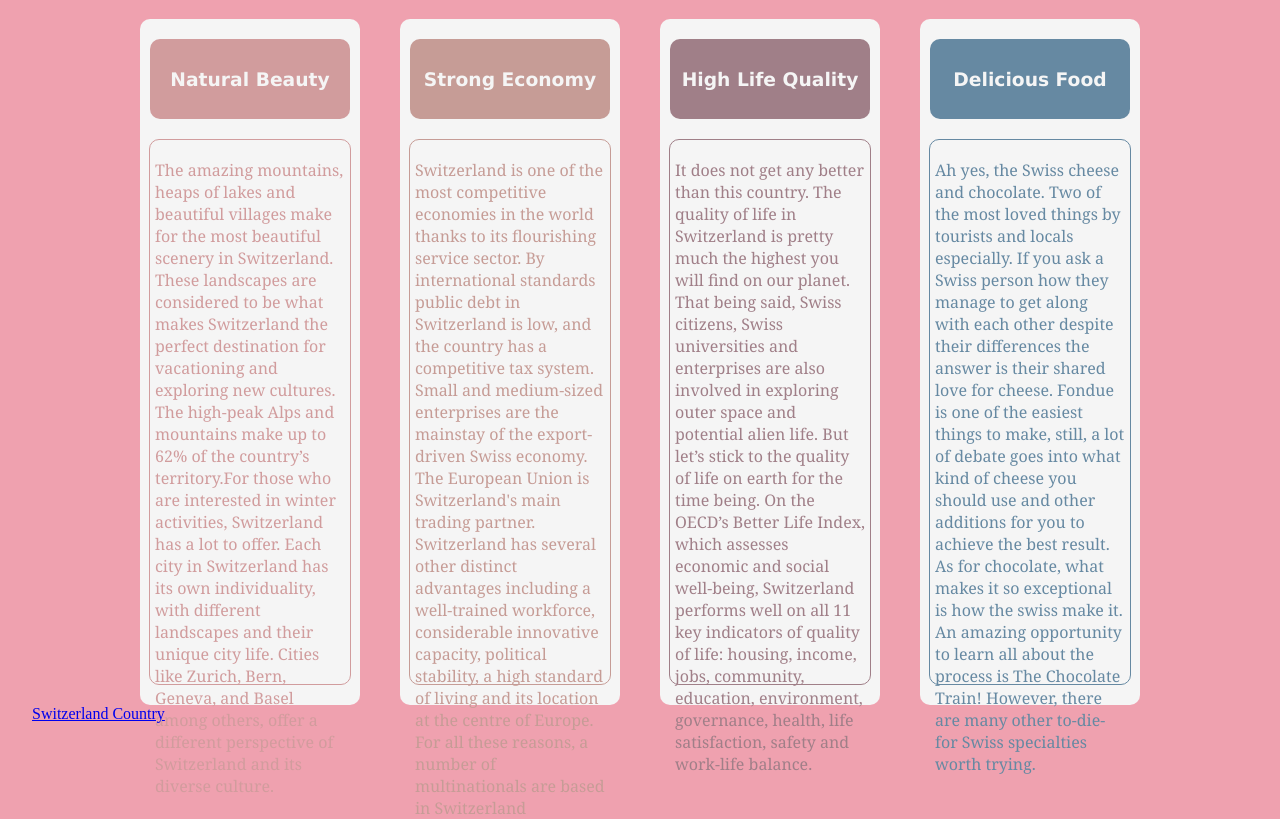
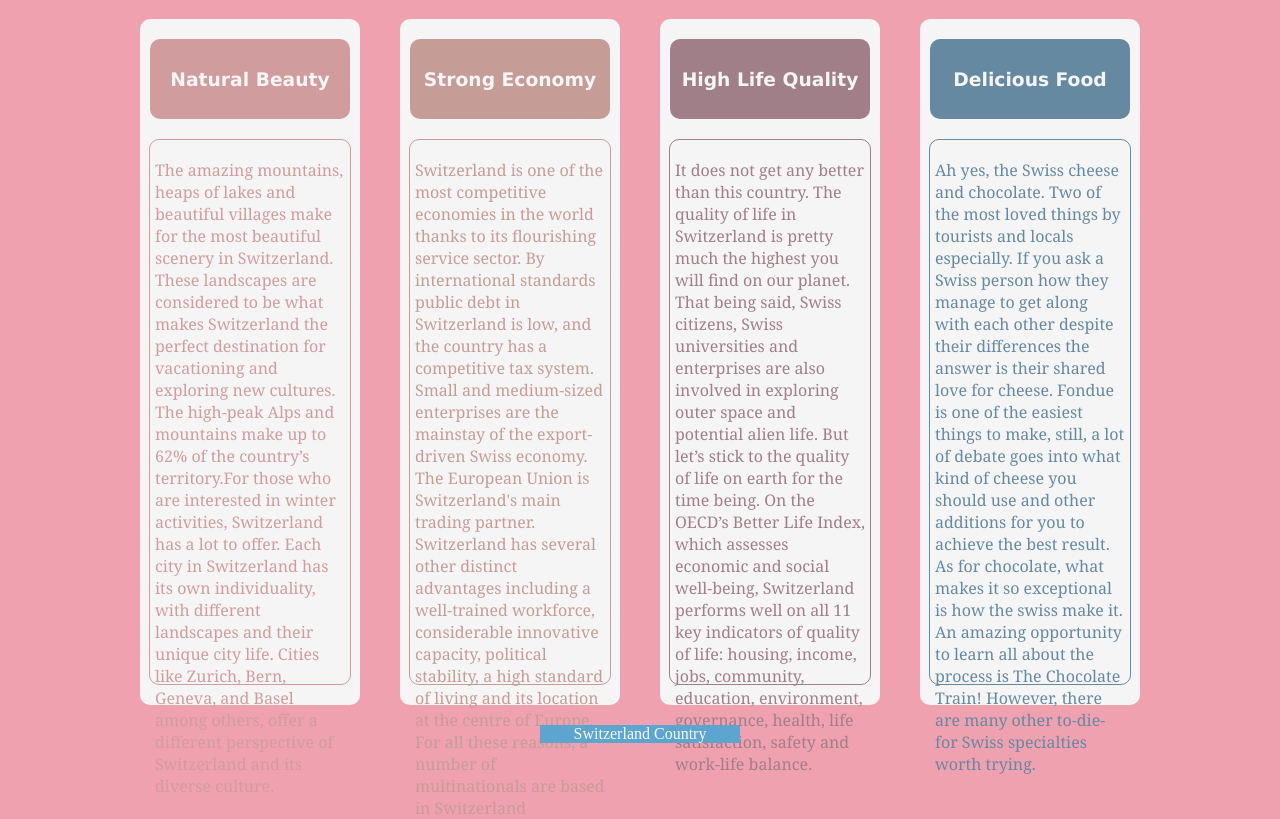
Before and after one commit to Israa-Alzein/css-my-favorite-place, a plain HTML site: page pages/facts.html in a window 1280 px wide. Shown: the part 79-898 px from the top of the page. Drawn offline with Linux system fonts and the light colour scheme.

Commit message:
positioned and styled the anchor links

```diff
--- a/pages/facts.html
+++ b/pages/facts.html
@@ -45,9 +45,6 @@
 
                     <p class="description-brown">Switzerland is one of the most competitive economies in the world thanks to its flourishing service sector. By international standards public debt in Switzerland is low, and the country has a competitive tax system. Small and medium-sized enterprises are the mainstay of the export-driven Swiss economy. The European Union is Switzerland's main trading partner.
                         Switzerland has several other distinct advantages including a well-trained workforce, considerable innovative capacity, political stability, a high standard of living and its location at the centre of Europe. For all these reasons, a number of multinationals are based in Switzerland
-
-                        <!--Switzeland offers high-income with top ten in GDP per capita. It has renowned banking and financial hub, and statistically has low unemployment and inflation.
-                        additionally it is a key pharmaceutical and precision manufacturing exporter and a leader in innovation and competitiveness indices -->
                     </p>
 
                 </div>
@@ -91,8 +88,8 @@
 
     </main>
 
-    <footer>
-        <a class="place-link" href="./../index.html"> Switzerland Country </a>
+    <footer class="place-link">
+        <a href="./../index.html"> Switzerland Country </a>
     </footer>
 </body>
 </html>
--- a/styles/facts.css
+++ b/styles/facts.css
@@ -105,3 +105,7 @@ p.description-pink{
 .description-blue{
     color:#6689a2
 }
+
+.place-link{
+    max-width:95%
+}
--- a/styles/place.css
+++ b/styles/place.css
@@ -28,3 +28,8 @@ p{
 .image:hover{
     background-image: url("./../pictures/greenary.jpg");
 }
+
+.facts-link{
+    max-width:90%;
+
+}
--- a/styles/utilities.css
+++ b/styles/utilities.css
@@ -17,6 +17,29 @@ body {
     letter-spacing:5px
 }
 
-.facts-link, place-link{
-    margin-top:5px;
+.facts-link, .place-link{
+    display:flex;
+    justify-content: center;
+    width: 300px;
+    margin: 20px auto;
+
 }
+
+
+
+a{
+    text-align: center;
+    width:200px;
+    text-decoration: none;
+    color:ghostwhite;
+    background-color: #5ca5cf;
+    display: inline-block
+}
+
+a:hover{
+    width:220px;
+    height:20px;
+    text-decoration: underline;
+
+
+}
```
Also changed, not shown: index.html (+1 -1 lines), pictures/greenary.jpg (added), pictures/lucerne.jpeg (added).
